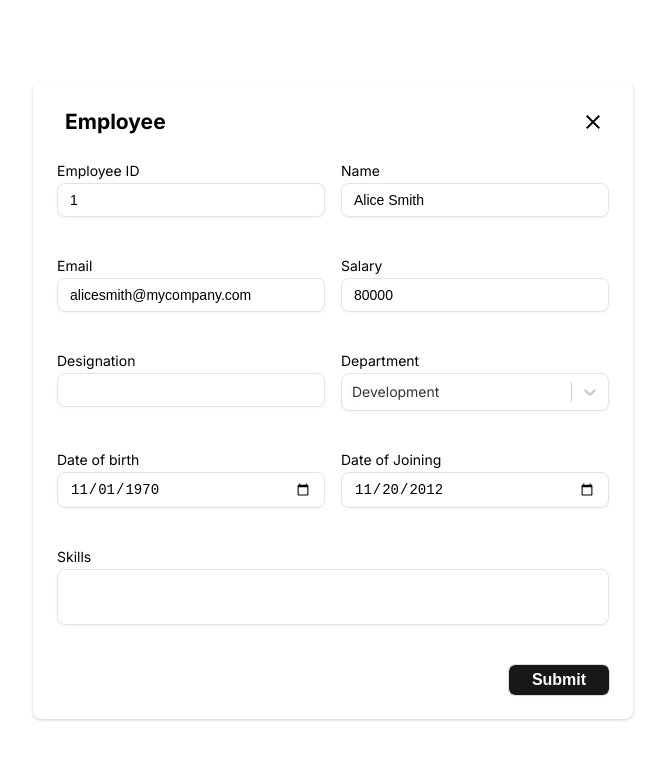
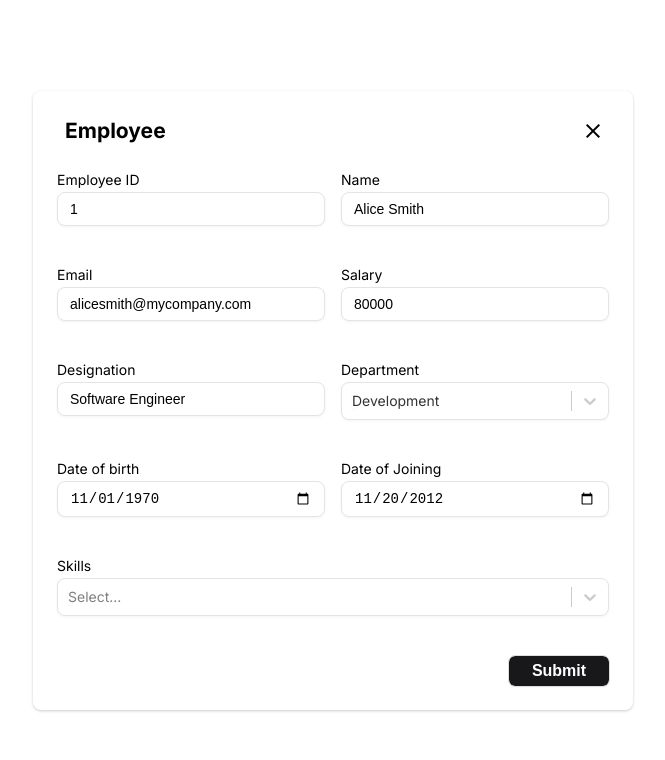
Before and after one commit to amaljoeqb/hr_app_react, a React (Create React App) app: page /employee/1 in a window 1280 px wide. Shown: the top 760 px of the page, without its empty margins (307-972 px from the left). Built offline with nearby package versions, Linux system fonts and the light colour scheme.

Commit message:
add skill input

```diff
--- a/src/components/inputs/SelectInput.tsx
+++ b/src/components/inputs/SelectInput.tsx
@@ -1,10 +1,10 @@
 import { useField } from "formik";
 import Select from "react-select";
+import MultiValue from "react-select/dist/declarations/src/components/MultiValue";
 
 // select using formik and react-select
 export default function SelectInput({
   label,
-  name,
   options,
   id,
   ...props
@@ -13,16 +13,17 @@ export default function SelectInput({
   name: string;
   id: string;
   required?: boolean;
+  isMulti?: boolean;
   placeholder?: string;
   disabled?: boolean;
   type?: string;
   options: { value: any; label: string }[];
 }) {
-  const [{ onChange: fieldOnChange, ...field }, meta] = useField(name);
+  const [{ onChange: fieldOnChange, ...field }, meta] = useField(props.name);
   console.log(field);
   return (
-    <div id={`${name}-field`} className="field">
-      <label htmlFor={name}>{label}</label>
+    <div id={`${props.name}-field`} className="field">
+      <label htmlFor={props.name}>{label}</label>
       <Select
         {...field}
         {...props}
@@ -40,7 +41,12 @@ export default function SelectInput({
         }}
         value={options.find((option) => option.value[id] === field.value[id])}
         onChange={(option) => {
-          fieldOnChange({ target: { name, value: option?.value } });
+          fieldOnChange({
+            target: {
+              name: props.name,
+              value: option,
+            },
+          });
         }}
       />
       {meta.touched && meta.error ? <p className="error-msg" /> : null}
--- a/src/components/inputs/TextInput.tsx
+++ b/src/components/inputs/TextInput.tsx
@@ -2,7 +2,6 @@ import { useField } from "formik";
 
 export default function TextInput({
   label,
-  name,
   ...props
 }: {
   label: string;
@@ -12,10 +11,10 @@ export default function TextInput({
   disabled?: boolean;
   type?: string;
 }) {
-  const [field, meta] = useField(name);
+  const [field, meta] = useField(props.name);
   return (
-    <div id={`${name}-field`} className="field">
-      <label htmlFor={name}>{label}</label>
+    <div id={`${props.name}-field`} className="field">
+      <label htmlFor={props.name}>{label}</label>
       <input type="text" {...field} {...props} />
       {meta.touched && meta.error ? <p className="error-msg" /> : null}
     </div>
--- a/src/pages/EmployeeDetail/components/EmployeeForm.tsx
+++ b/src/pages/EmployeeDetail/components/EmployeeForm.tsx
@@ -52,16 +52,12 @@ export default function EmployeeForm({
           />
         </div>
         <div className="row">
-          <div id="designation-field" className="field">
-            <label htmlFor="designation">Designation</label>
-            <input
-              type="text"
-              name="designation"
-              id="designation"
-              required={true}
-            />
-            <p className="error-msg" />
-          </div>
+          <TextInput
+            label="Designation"
+            name="designation"
+            type="text"
+            required={true}
+          />
           <SelectInput
             label="Department"
             name="department"
@@ -88,25 +84,17 @@ export default function EmployeeForm({
           />
         </div>
         <div className="row">
-          <div id="skills-field" className="field">
-            <label htmlFor="skills">Skills</label>
-            <div className="skills-input-container">
-              <span id="skills" className="skills-list">
-                {" "}
-              </span>
-              <input
-                type="text"
-                name="skills"
-                id="skill-input"
-                className="skill-input"
-                autoComplete="off"
-              />
-              <div className="dropdown-content skills-dropdown">
-                <ul id="skills-options" className="dropdown-list" />
-              </div>
-            </div>
-            <p className="error-msg" />
-          </div>
+          <SelectInput
+            label="Skills"
+            name="skills"
+            id="skillId"
+            required={true}
+            isMulti={true}
+            options={skills.map((skill) => ({
+              value: skill,
+              label: skill.skill,
+            }))}
+          />
         </div>
         <div className="flip-container">
           <div className="front">
```
